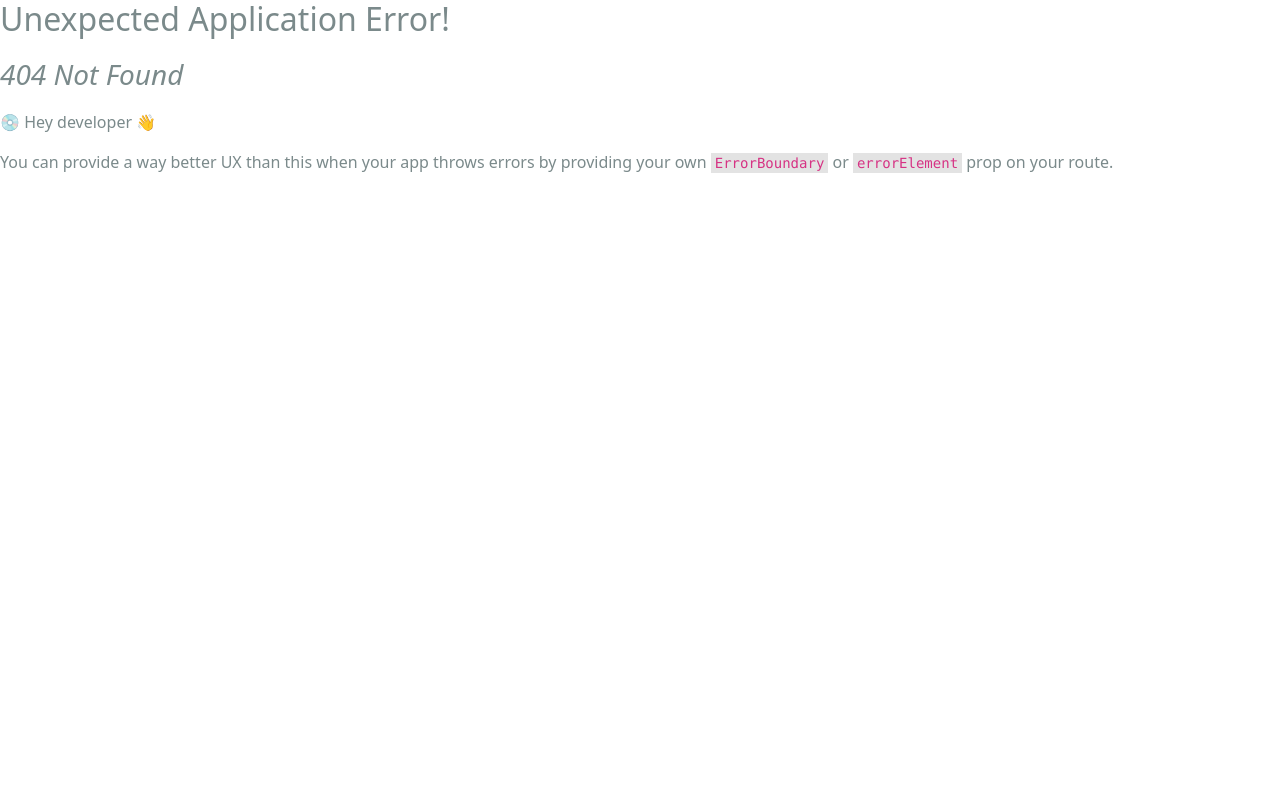
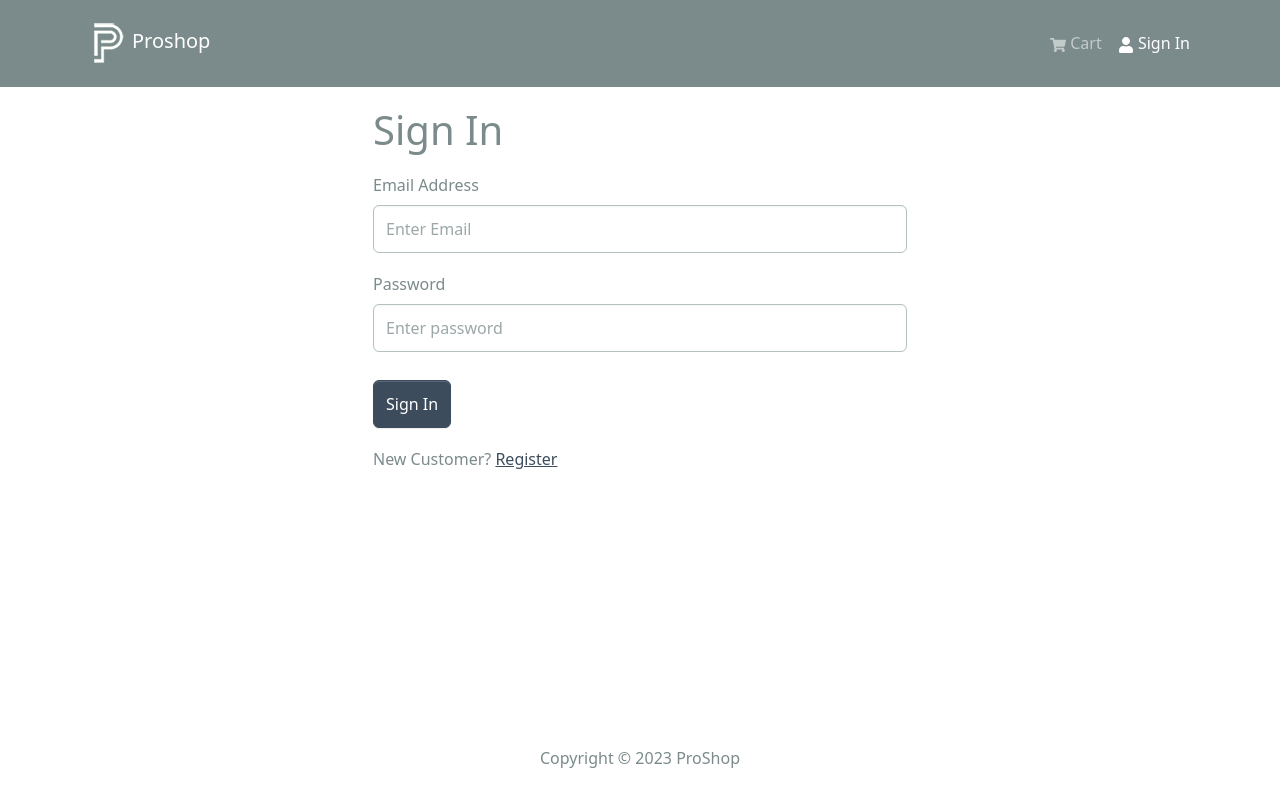
Before and after one commit to CLIFF-MUDIGO/proshop-v2, a React (Create React App) app in the folder frontend/: page /login in a window 1280 px wide. Before the commit this address had no page. Built offline with nearby package versions, Linux system fonts and the light colour scheme.

Commit message:
:lock:Login Functionality

```diff
--- a/frontend/package.json
+++ b/frontend/package.json
@@ -18,6 +18,7 @@
     "react-router-bootstrap": "^0.26.2",
     "react-router-dom": "^6.20.1",
     "react-scripts": "5.0.1",
+    "react-toastify": "^9.1.3",
     "web-vitals": "^2.1.4"
   },
   "scripts": {
--- a/frontend/src/App.js
+++ b/frontend/src/App.js
@@ -1,5 +1,7 @@
 import { Container } from "react-bootstrap";
 import { Outlet } from 'react-router-dom';
+import { ToastContainer } from 'react-toastify';
+import 'react-toastify/dist/ReactToastify.css';
 import Footer from "./components/Footer";
 import Header from "./components/Header";
 
@@ -15,6 +17,7 @@
 
     </main>
    <Footer />
+   <ToastContainer />
     </>
 
   )
--- /dev/null
+++ b/frontend/src/components/FormContainer.jsx
@@ -0,0 +1,18 @@
+import { Container, Row, Col } from 'react-bootstrap'
+
+const FormContainer = ({children}) => {
+  return (
+    <Container>
+        <Row className='justify-content-md-center'>
+            <Col xs={12} md={6}>
+               { children}
+            </Col>
+        </Row>
+
+
+
+    </Container>
+  )
+}
+
+export default FormContainer
--- a/frontend/src/components/Header.jsx
+++ b/frontend/src/components/Header.jsx
@@ -1,17 +1,24 @@
-import { Badge, Navbar, Nav, Container } from "react-bootstrap";
-import { FaShoppingCart, FaUser } from "react-icons/fa";
-import { LinkContainer } from "react-router-bootstrap";
-import { useSelector } from "react-redux";
-import logo from "../assets/logo.png";
+import React from 'react';
+import { Navbar, Nav, Container, NavDropdown, Badge } from 'react-bootstrap';
+import { FaShoppingCart, FaUser } from 'react-icons/fa';
+import { LinkContainer } from 'react-router-bootstrap';
+import { useSelector } from 'react-redux';
+import logo from '../assets/logo.png';
 
 const Header = () => {
+  // Select user info from the Redux store
   const { cartItems } = useSelector((state) => state.cart);
+  const userInfo = useSelector((state) => state.auth.userInfo);
+
+  const logoutHandler = () => {
+    console.log('logout');
+    // Handle logout logic if needed
+  };
 
   return (
     <header>
       <Navbar bg="dark" variant="dark" expand="md" collapseOnSelect>
         <Container>
-          {/* Use LinkContainer for the Brand link */}
           <LinkContainer to="/">
             <Navbar.Brand>
               <img src={logo} alt="Proshop" />
@@ -24,21 +31,27 @@
               <LinkContainer to="/cart">
                 <Nav.Link>
                   <FaShoppingCart /> Cart
-                  {
-                    cartItems.length > 0 && (
-                      <Badge pill bg="success" style={{ marginLeft: "0.5rem" }}>
-                        { cartItems.reduce((a, c) => a + c.qty, 0) }
-
+                  {cartItems.length > 0 && (
+                    <Badge pill bg="success" style={{ marginLeft: '0.5rem' }}>
+                      {cartItems.reduce((a, c) => a + c.qty, 0)}
                     </Badge>
-                    )
-                  }
+                  )}
                 </Nav.Link>
               </LinkContainer>
+              {userInfo ? (
+                <NavDropdown title={userInfo.name} id="username">
+                  <LinkContainer to="/profile">
+                    <NavDropdown.Item>Profile</NavDropdown.Item>
+                  </LinkContainer>
+                  <NavDropdown.Item onClick={logoutHandler}>Logout</NavDropdown.Item>
+                </NavDropdown>
+              ) : (
                 <LinkContainer to="/login">
                   <Nav.Link>
                     <FaUser /> Sign In
                   </Nav.Link>
                 </LinkContainer>
+              )}
             </Nav>
           </Navbar.Collapse>
         </Container>
--- a/frontend/src/index.js
+++ b/frontend/src/index.js
@@ -16,6 +16,7 @@
 import HomeScreen from './screens/HomeScreen';
 import ProductScreen from './screens/ProductScreen';
 import CartScreen from './screens/CartScreen';
+import LoginScreen from './screens/LoginScreen';
 
 const router = createBrowserRouter(
   createRoutesFromElements(
@@ -23,6 +24,7 @@
       <Route index={true} path="/" element={<HomeScreen />} />
       <Route path="/product/:_id" element={<ProductScreen />} />
       <Route path="/cart" element={<CartScreen />} />
+      <Route path="/login" element={<LoginScreen />} />
     </Route>
   )
 )
--- /dev/null
+++ b/frontend/src/screens/LoginScreen.jsx
@@ -0,0 +1,95 @@
+import { useState, useEffect } from "react";
+import { Link, useNavigate, useLocation } from "react-router-dom";
+import { Form, Button, Row, Col } from "react-bootstrap";
+import { useDispatch, useSelector } from "react-redux";
+import FormContainer from "../components/FormContainer";
+import Loader from "../components/Loader";
+import { useLoginMutation } from "../slices/usersApiSlice";
+import { setCredentials } from "../slices/authSlice";
+import { toast } from "react-toastify";
+
+const LoginScreen = () => {
+    const [email, setEmail] = useState('')
+    const [password, setPassword] = useState('')
+
+    const dispatch = useDispatch();
+    const navigate = useNavigate();
+
+    const [login, { isLoading }] = useLoginMutation();
+
+
+    const { userInfo } = useSelector(state => state.auth);
+
+    const{ search } = useLocation();
+    const sp = new URLSearchParams(search);
+    const redirect = sp.get('redirect') || '/';
+
+
+
+    useEffect(() => {
+        if (userInfo) {
+            navigate(redirect);
+        }
+    }, [ userInfo, redirect, navigate]);
+
+
+
+         const submitHandler = async (e) => {
+             e.preventDefault();
+             try{
+                const res = await login({email, password}).unwrap();
+                dispatch(setCredentials({ ...res }));
+                navigate(redirect);
+             }catch(err){
+                toast.error(err?.data?.message || err.error);
+             }
+
+         };
+
+
+
+
+
+  return (
+       <FormContainer>
+        <h1>Sign In</h1>
+
+
+        <Form onSubmit={submitHandler}>
+
+            <Form.Group controlId='email' className='my-3'>
+                <Form.Label>Email Address</Form.Label>
+                <Form.Control
+                type='email'
+                placeholder='Enter Email'
+                value={email}
+                onChange={(e) => setEmail(e.target.value)}
+                ></Form.Control>
+            </Form.Group>
+
+            <Form.Group controlId='password' className='my-3'>
+                <Form.Label>Password</Form.Label>
+                <Form.Control
+                type='password'
+                placeholder='Enter password'
+                value={password}
+                onChange={(e) => setPassword(e.target.value)}
+                ></Form.Control>
+            </Form.Group>
+            <Button type='submit' variant='primary' className="mt-2" disabled={isLoading}>
+            Sign In
+            </Button>
+
+            { isLoading && <Loader /> }
+            </Form>
+            <Row className="py-3">
+                <Col>
+                New Customer? <Link to={redirect ? `register?redirect=${redirect}` : '/register'}>Register</Link>
+
+                </Col>
+            </Row>
+       </FormContainer>
+  )
+}
+
+export default LoginScreen
--- /dev/null
+++ b/frontend/src/slices/authSlice.js
@@ -0,0 +1,19 @@
+import {createSlice} from '@reduxjs/toolkit'
+
+const initialState = {
+    userInfo: localStorage.getItem('userInfo') ? JSON.parse(localStorage.getItem('userInfo')) : null
+}
+
+const authSlice = createSlice({
+    name: 'auth',
+    initialState,
+    reducers: {
+        setCredentials: (state, action) => {
+            state.userInfo = action.payload;
+            localStorage.setItem('userInfo', JSON.stringify(action.payload));
+        },
+    },
+});
+
+export const {setCredentials} = authSlice.actions;
+export default authSlice.reducer;
--- /dev/null
+++ b/frontend/src/slices/usersApiSlice.js
@@ -0,0 +1,19 @@
+import { USERS_URL } from "../constants";
+import { apiSlice } from "./apiSlice";
+
+
+
+export const usersApiSlice = apiSlice.injectEndpoints({
+    endpoints: (builder) => ({
+        login: builder.mutation({
+            query: (data) => ({
+                url: `${USERS_URL}/auth`,
+                method: 'POST',
+                body: data,
+            }),
+
+        }),
+    }),
+});
+
+export const { useLoginMutation} = usersApiSlice;
--- a/frontend/src/store.js
+++ b/frontend/src/store.js
@@ -1,6 +1,7 @@
 import { configureStore } from '@reduxjs/toolkit';
 import { apiSlice } from './slices/apiSlice';
 import cartSliceReducer from './slices/cartSlice';
+import authSliceReducer from './slices/authSlice.js';
 
 
 
@@ -8,9 +9,10 @@
     reducer: {
         [apiSlice.reducerPath]: apiSlice.reducer,
         cart: cartSliceReducer,
+        auth: authSliceReducer
     },
     middleware: (getDefaultMiddleware) => getDefaultMiddleware().concat(apiSlice.middleware),
-    devTools: true
+    devTools: true,
 });
 
 
```
Also changed, not shown: 1 other file (tests, documents, lock files or other folders). Lines whose indentation alone changed are shown as unchanged.
